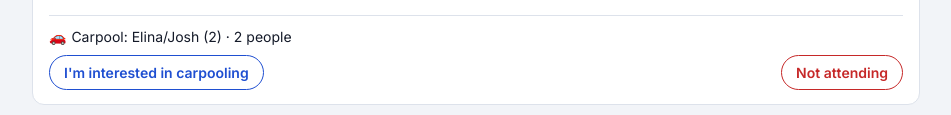
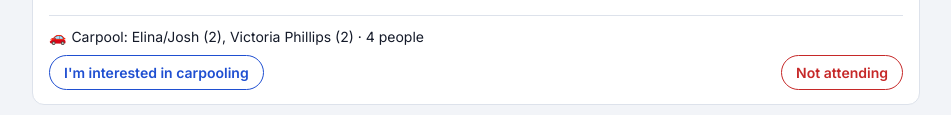
Before and after one commit to 2mynrnf4zd-hub/team-pages, a plain HTML site: page big-city-elite/index.html in a window 1280 px wide. Shown: the part 1747-1862 px from the top of the page, without its empty margins (164-1115 px from the left). Drawn offline with nearby package versions, Linux system fonts and the light colour scheme.

Commit message:
Update Big City Elite

```diff
--- a/big-city-elite/index.html
+++ b/big-city-elite/index.html
@@ -129,7 +129,7 @@ The player needs the GEVA Junior Competition Player membership and the Big City
   <div class="side"><img class="ticon logo" src="logos/66aa67c0ba174b188d68842a2076d24c.png?v=d0b9e980" alt=""><div class="when"><span class="days">Sun</span><span class="dates">Dec 13</span></div></div>
   <div class="what"><h3>Big City Jersey Jamboree</h3><p class="where">The Infinity Sports Club</p><p class="address">12 Wright Way, Oakland, NJ 07436</p></div>
   <div class="hotel none"><span class="label">Hotel</span><p>No hotel needed</p></div>
-  <div class="rsvp"><p><span class="ico" aria-hidden="true">🚗</span>Carpool: Elina/Josh (2) · 2 people</p><div class="actions"><button type="button" class="act" data-kind="carpool" data-tid="66aa67c0ba174b188d68842a2076d24c" data-event="Big City Jersey Jamboree" data-date="2026-12-13">I'm interested in carpooling</button><button type="button" class="act quiet-act" data-kind="absent" data-tid="66aa67c0ba174b188d68842a2076d24c" data-event="Big City Jersey Jamboree" data-date="2026-12-13">Not attending</button></div></div>
+  <div class="rsvp"><p><span class="ico" aria-hidden="true">🚗</span>Carpool: Elina/Josh (2), Victoria Phillips (2) · 4 people</p><div class="actions"><button type="button" class="act" data-kind="carpool" data-tid="66aa67c0ba174b188d68842a2076d24c" data-event="Big City Jersey Jamboree" data-date="2026-12-13">I'm interested in carpooling</button><button type="button" class="act quiet-act" data-kind="absent" data-tid="66aa67c0ba174b188d68842a2076d24c" data-event="Big City Jersey Jamboree" data-date="2026-12-13">Not attending</button></div></div>
 </li><li class="event">
   <div class="side"><img class="ticon logo" src="logos/3dead305ea284760a71c983acb53da26.png?v=94e367c3" alt=""><div class="when"><span class="days">Sun</span><span class="dates">Dec 20</span></div></div>
   <div class="what"><h3>Big City Bash 14 Girls Non-GEVA</h3><p class="where">Major R. Owens Health &amp; Wellness Community Center</p><p class="address">1561 Bedford Ave, Brooklyn, NY 11225</p></div>
```
